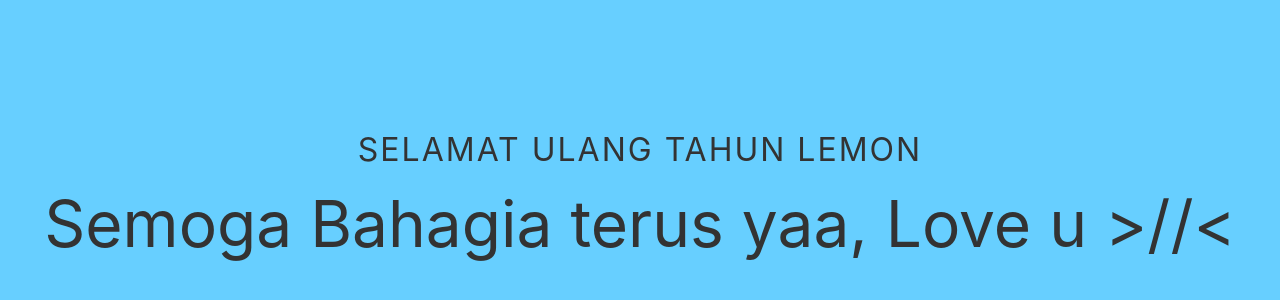
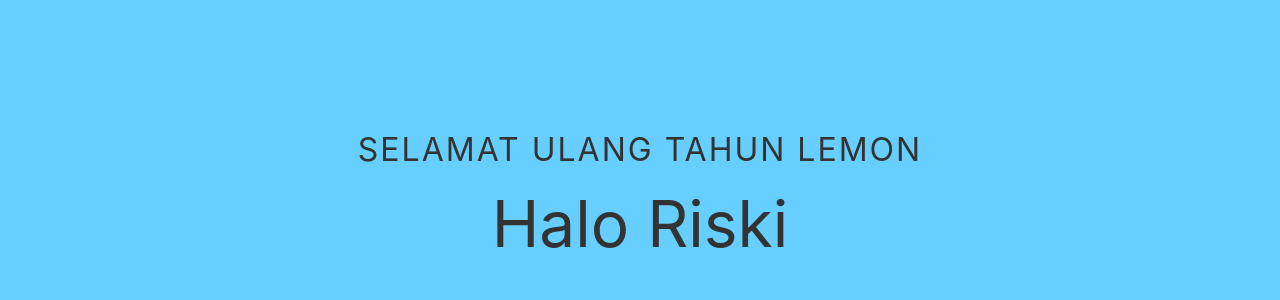
Before and after one commit to ridhorayputraa/hbd.github.io, a plain HTML site: page index.html in a window 1280 px wide. Shown: the part 196-496 px from the top of the page. Drawn offline with Linux system fonts and the light colour scheme.

Commit message:
Update index.html

```diff
--- a/index.html
+++ b/index.html
@@ -11,7 +11,7 @@
       <body>
 
 <div class="container">
-    <h1 id="headline">Hari Ulang Tahun Lemon>//<</h1>
+    <h1 id="headline">kikiki sayang>//<</h1>
     <div id="countdown">
   <ul>
   <li><span id="days"></span> days</li>
@@ -22,7 +22,7 @@
    </div>
 
   <div id="content" class="emoji">
-    <span>Semoga Bahagia terus yaa, Love u >//< </span>
+    <span>Halo Riski </span>
   </div>
   </div>
 
```
